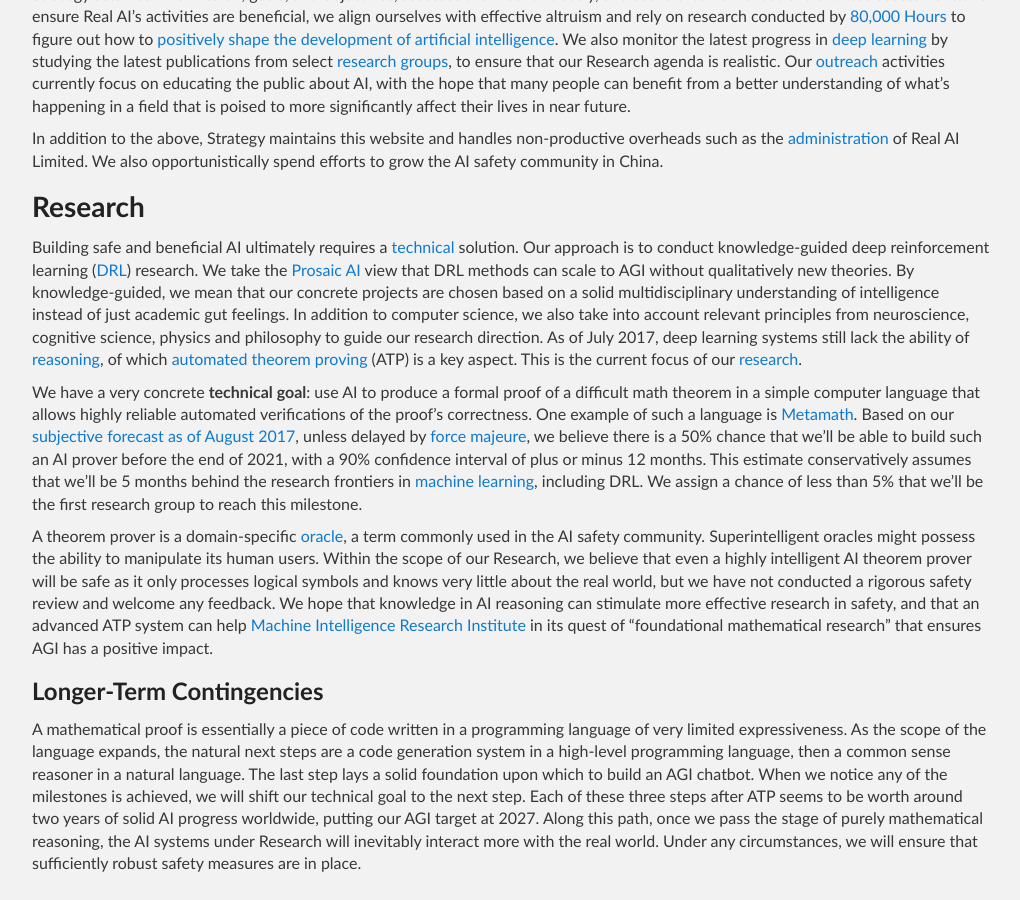
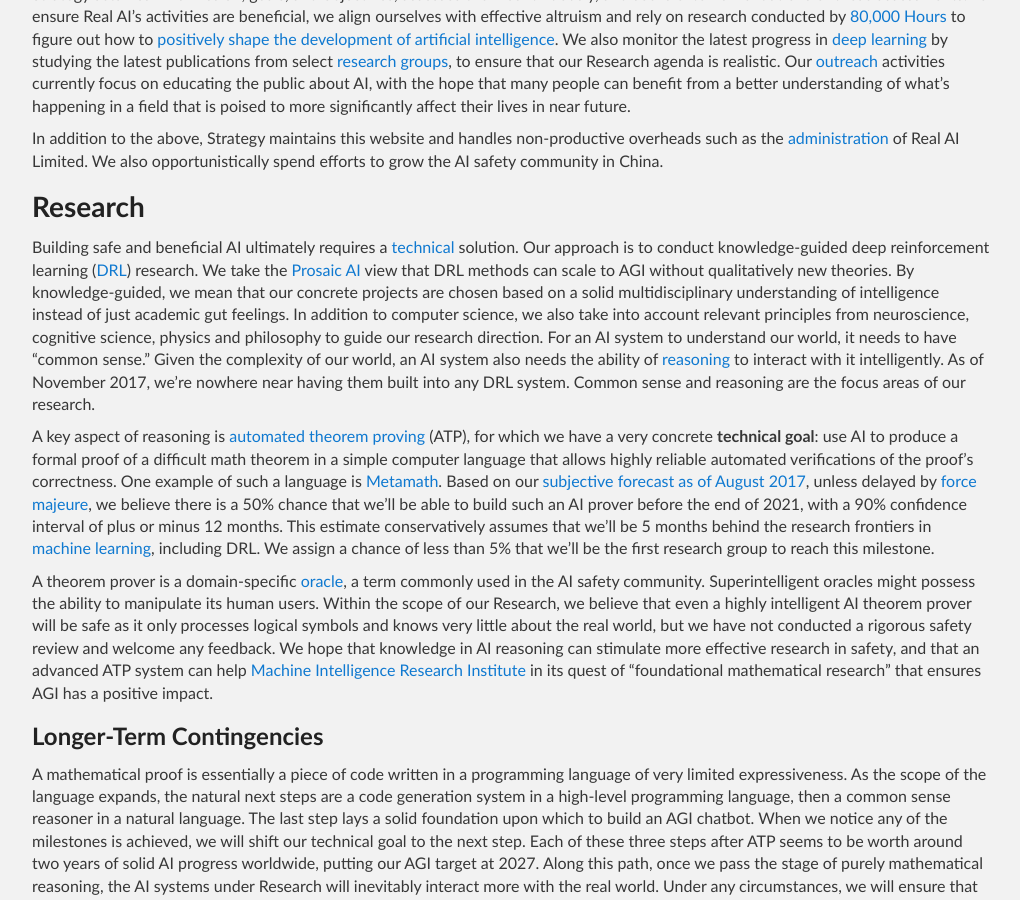
Before and after one commit to Tonywuhk/realai.org, a Jekyll site: the page built from about/README.md, in a window 1280 px wide and 900 px high, scrolled down 490 px. Shown: the whole window, without its empty margins (128-1148 px from the left). Built offline with Jekyll 4.4.1, drawn with Linux system fonts in a browser that asks for light colours; our own code applies the rules of GitHub Pages for plain Markdown files; the repository's description, which GitHub fills in, is left out.

Commit message:
Update files

```diff
--- a/about/README.md
+++ b/about/README.md
@@ -21,9 +21,9 @@
 
 ### Research
 
-Building safe and beneficial AI ultimately requires a [technical](https://80000hours.org/problem-profiles/positively-shaping-artificial-intelligence/#1-technical-research) solution. Our approach is to conduct knowledge-guided deep reinforcement learning ([DRL](../DRL/README.md)) research. We take the [Prosaic AI](../prosaic.md) view that DRL methods can scale to AGI without qualitatively new theories. By knowledge-guided, we mean that our concrete projects are chosen based on a solid multidisciplinary understanding of intelligence instead of just academic gut feelings. In addition to computer science, we also take into account relevant principles from neuroscience, cognitive science, physics and philosophy to guide our research direction. As of July 2017, deep learning systems still lack the ability of [reasoning](../reasoning.md), of which [automated theorem proving](../automated-theorem-proving.md) (ATP) is a key aspect. This is the current focus of our [research](../research.md).
+Building safe and beneficial AI ultimately requires a [technical](https://80000hours.org/problem-profiles/positively-shaping-artificial-intelligence/#1-technical-research) solution. Our approach is to conduct knowledge-guided deep reinforcement learning ([DRL](../DRL/README.md)) research. We take the [Prosaic AI](../prosaic.md) view that DRL methods can scale to AGI without qualitatively new theories. By knowledge-guided, we mean that our concrete projects are chosen based on a solid multidisciplinary understanding of intelligence instead of just academic gut feelings. In addition to computer science, we also take into account relevant principles from neuroscience, cognitive science, physics and philosophy to guide our research direction. For an AI system to understand our world, it needs to have "common sense." Given the complexity of our world, an AI system also needs the ability of [reasoning](../reasoning.md) to interact with it intelligently. As of November 2017, we're nowhere near having them built into any DRL system. Common sense and reasoning are the focus areas of our research.
 
-We have a very concrete **technical goal**: use AI to produce a formal proof of a difficult math theorem in a simple computer language that allows highly reliable automated verifications of the proof’s correctness. One example of such a language is [Metamath](../metamath.md). Based on our [subjective forecast as of August 2017](../forecasts/proving-mathematical-theorems.md), unless delayed by [force majeure](risks/README.md), we believe there is a 50% chance that we’ll be able to build such an AI prover before the end of 2021, with a 90% confidence interval of plus or minus 12 months. This estimate conservatively assumes that we'll be 5 months behind the research frontiers in [machine learning](../machine-learning/README.md), including DRL. We assign a chance of less than 5% that we’ll be the first research group to reach this milestone.
+A key aspect of reasoning is [automated theorem proving](../automated-theorem-proving.md) (ATP), for which we have a very concrete **technical goal**: use AI to produce a formal proof of a difficult math theorem in a simple computer language that allows highly reliable automated verifications of the proof’s correctness. One example of such a language is [Metamath](../metamath.md). Based on our [subjective forecast as of August 2017](../forecasts/proving-mathematical-theorems.md), unless delayed by [force majeure](risks/README.md), we believe there is a 50% chance that we’ll be able to build such an AI prover before the end of 2021, with a 90% confidence interval of plus or minus 12 months. This estimate conservatively assumes that we'll be 5 months behind the research frontiers in [machine learning](../machine-learning/README.md), including DRL. We assign a chance of less than 5% that we’ll be the first research group to reach this milestone.
 
 A theorem prover is a domain-specific [oracle](../safety/oracle-ai.md), a term commonly used in the AI safety community. Superintelligent oracles might possess the ability to manipulate its human users. Within the scope of our Research, we believe that even a highly intelligent AI theorem prover will be safe as it only processes logical symbols and knows very little about the real world, but we have not conducted a rigorous safety review and welcome any feedback. We hope that knowledge in AI reasoning can stimulate more effective research in safety, and that an advanced ATP system can help [Machine Intelligence Research Institute](https://intelligence.org/) in its quest of “foundational mathematical research” that ensures AGI has a positive impact.
 
```
Also changed, not shown: industry/alphabet.md (+1 -1 lines), natural-language-processing.md (+3 -0 lines).
